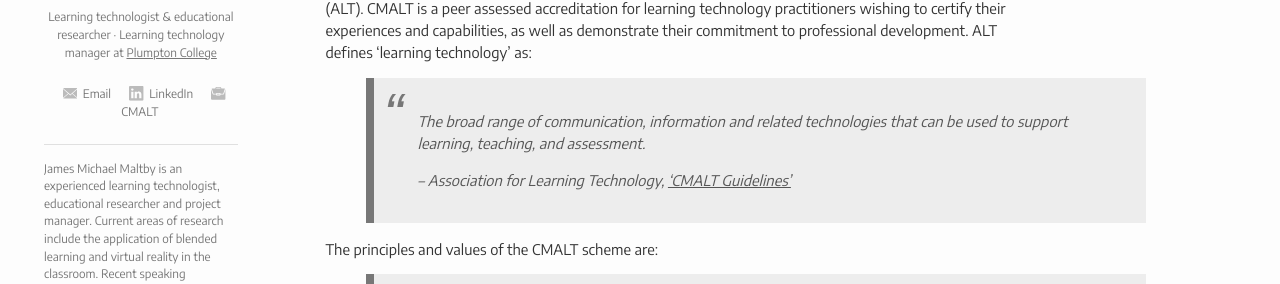
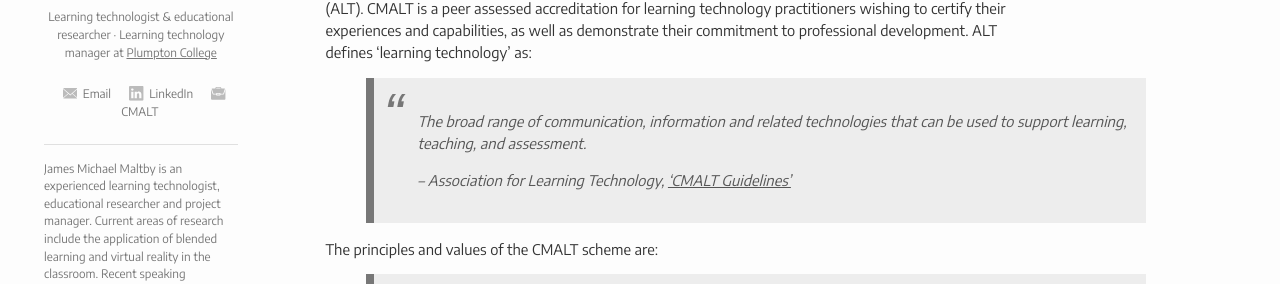
Before and after one commit to jamesmichaelmaltby/JamesMichaelMaltby, a Jekyll site: the page built from cmalt.md, in a window 1280 px wide. Shown: the part 221-505 px from the top of the page. Built offline with Jekyll 4.4.1, drawn with Linux system fonts in a browser that asks for light colours.

Commit message:
Update base.scss

```diff
--- a/_sass/base.scss
+++ b/_sass/base.scss
@@ -87,7 +87,7 @@ td {
     width:90%;
     font-style:italic;
     color: #555555;
-    padding:1.2em 2rem 1.2em 3rem;
+    padding:1.2em 1.2rem 1.2em 3rem;
     border-left:8px solid #777 ;
     line-height:1.6;
     position: relative;
```
